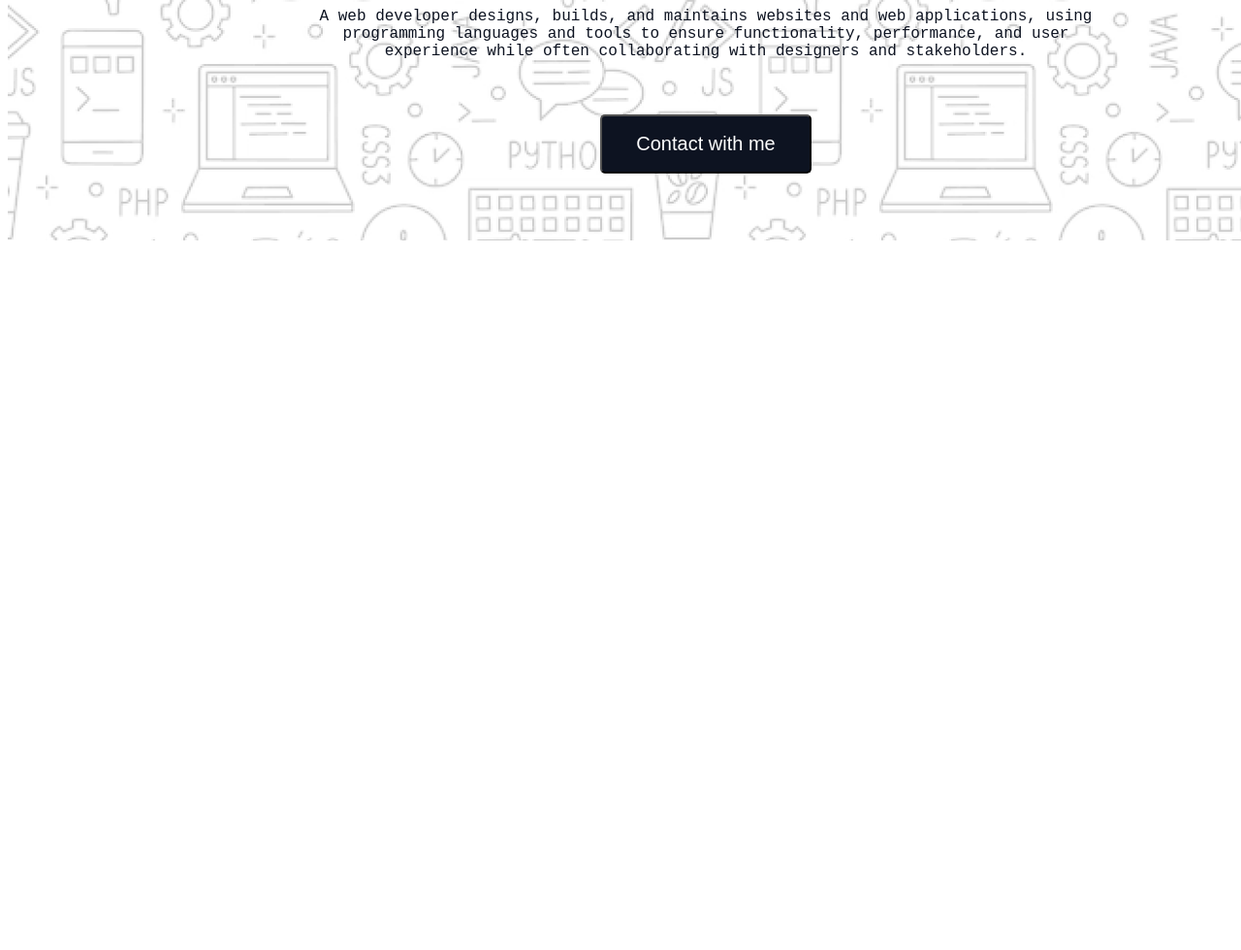
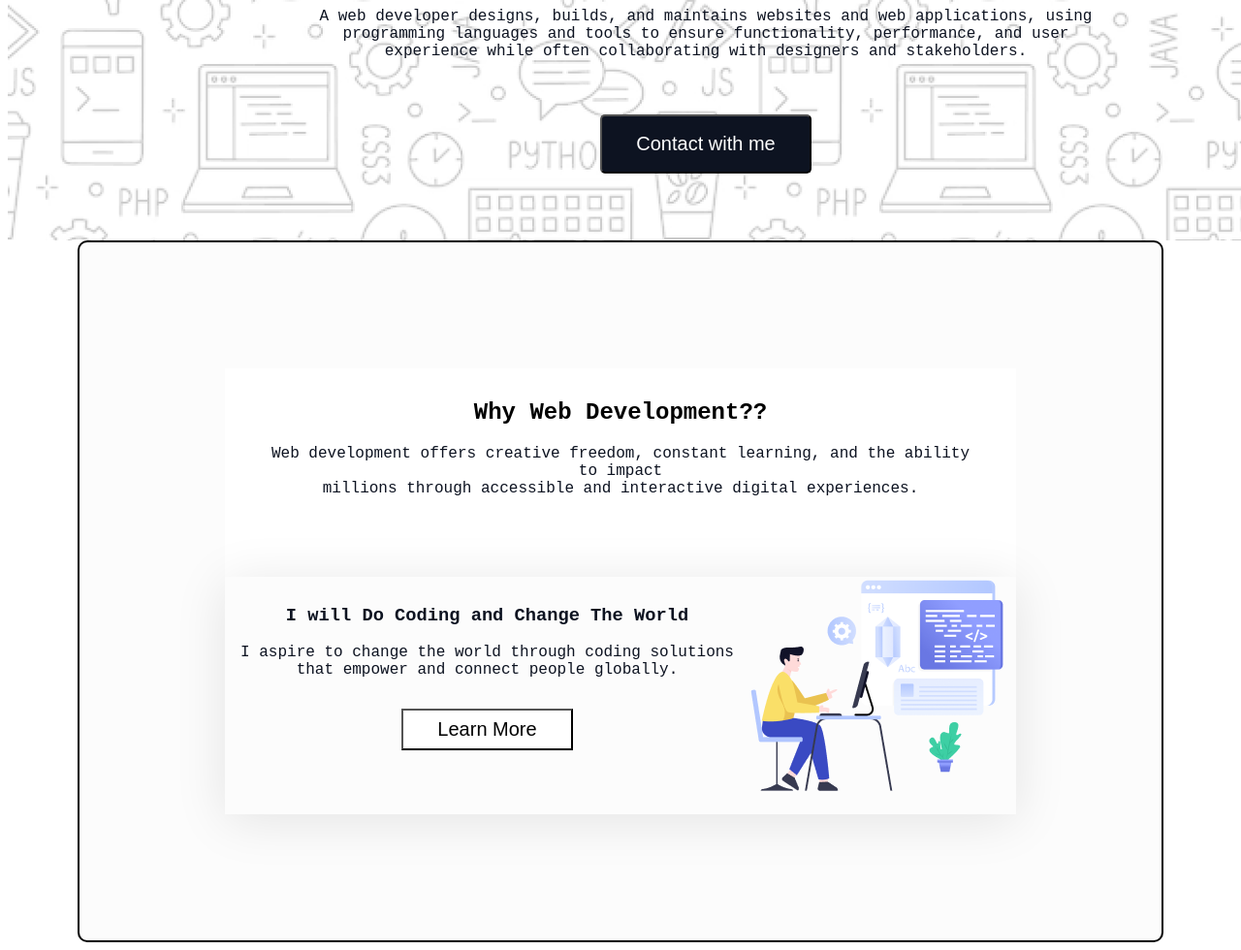
Before and after one commit to ifratul36/assignment-one-ph, a plain HTML site: page index.html in a window 1280 px wide. Shown: the part 500-1480 px from the top of the page at 97% size. Before the commit the page ends 800 px from the top, so only its background shows below. Drawn offline with Linux system fonts and the light colour scheme; a web font is replaced by a local one.

Commit message:
updated the available file

```diff
--- a/assignment-1/portfolio.css
+++ b/assignment-1/portfolio.css
@@ -26,7 +26,7 @@
   font-style: normal;
 }
 
-  }
+
   .banner-descrption{
     gap: bottom 30px;
   }
@@ -70,3 +70,69 @@
     margin-top: 40px;
 
 }
+  /* main styles */
+
+/* why web development */
+.webd-parent{
+    border-radius: 10px;
+    padding: 130px 150px;
+    text-align: center;
+    border: 2px solid black;
+    background-color: #fcfcfc;
+
+}
+
+
+
+main{
+    margin-top: 130px;
+    margin-bottom: 130px;
+    max-width: 1120px;
+    height: auto;
+    margin: 0 auto;
+}
+.normal{
+
+    margin-bottom: 0 auto;
+    padding: 12px 17px;
+    margin: 0px auto;
+    gap: 65px;
+    padding-top: 12px;
+    padding-bottom: 18px;
+    padding-left: 47px;
+    padding-right: 47px;
+    margin-bottom: 48px;
+}
+.all-items{
+    background-color:white;
+
+}
+
+ .world-title{
+     color: #0D1321;
+}
+.section-title{
+    color: #000000;
+}
+/* all banner  p section  */
+ .banner-description{
+     color: #0D1321;
+}
+/* all-item */
+.all-item{
+   display: flex;
+   flex-direction: row;
+   background-color: #fcfcfc;
+   box-shadow: 0px 6px 50px 0px rgba(0, 0, 0, 0.10);
+}
+.world-parent{
+    padding: 10px 10px;
+}
+/* btn-primary */
+.btn-primary{
+    padding: 8px 35px;
+    margin-top: 15px;
+    font-size: 20px;
+    color: black;
+    background-color: #FFFFFF;
+}
--- a/index.html
+++ b/index.html
@@ -27,7 +27,25 @@
 
     </header>
     <main>
-
+       <!-- Why Web Development??  -->
+       <section class="webd-parent">
+            <div class="all-items">
+                <div class="normal">
+                    <h1 class="section-title">Why Web Development??</h1>
+                    <p class="banner-description">Web development offers creative freedom, constant learning, and the ability to impact<br> millions through accessible and interactive digital experiences.</p>
+                </div>
+                <div class="all-item">
+                   <div class="world-parent">
+                       <h3 class="world-title">I will Do Coding and Change The World</h3>
+                       <p class="banner-description">I aspire to change the world through coding solutions that empower and connect people globally.</p>
+                       <button class="btn-primary">Learn More</button>
+                    </div>
+                    <div class="img-flex">
+                         <img src="assets/Layer_1.png" alt="">
+                    </div>
+                </div>
+            </div>
+       </section>
     </main>
     <footer>
 
```
